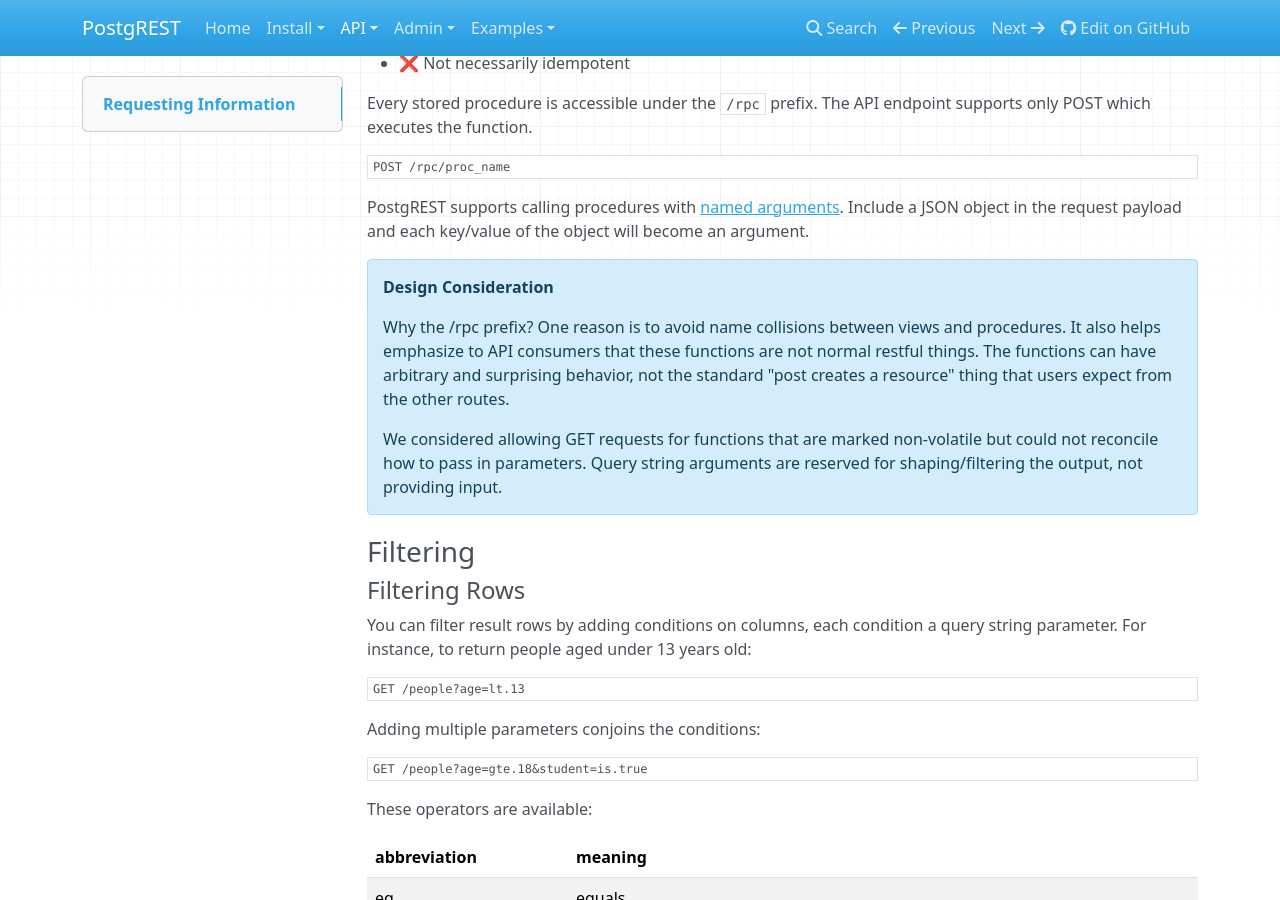
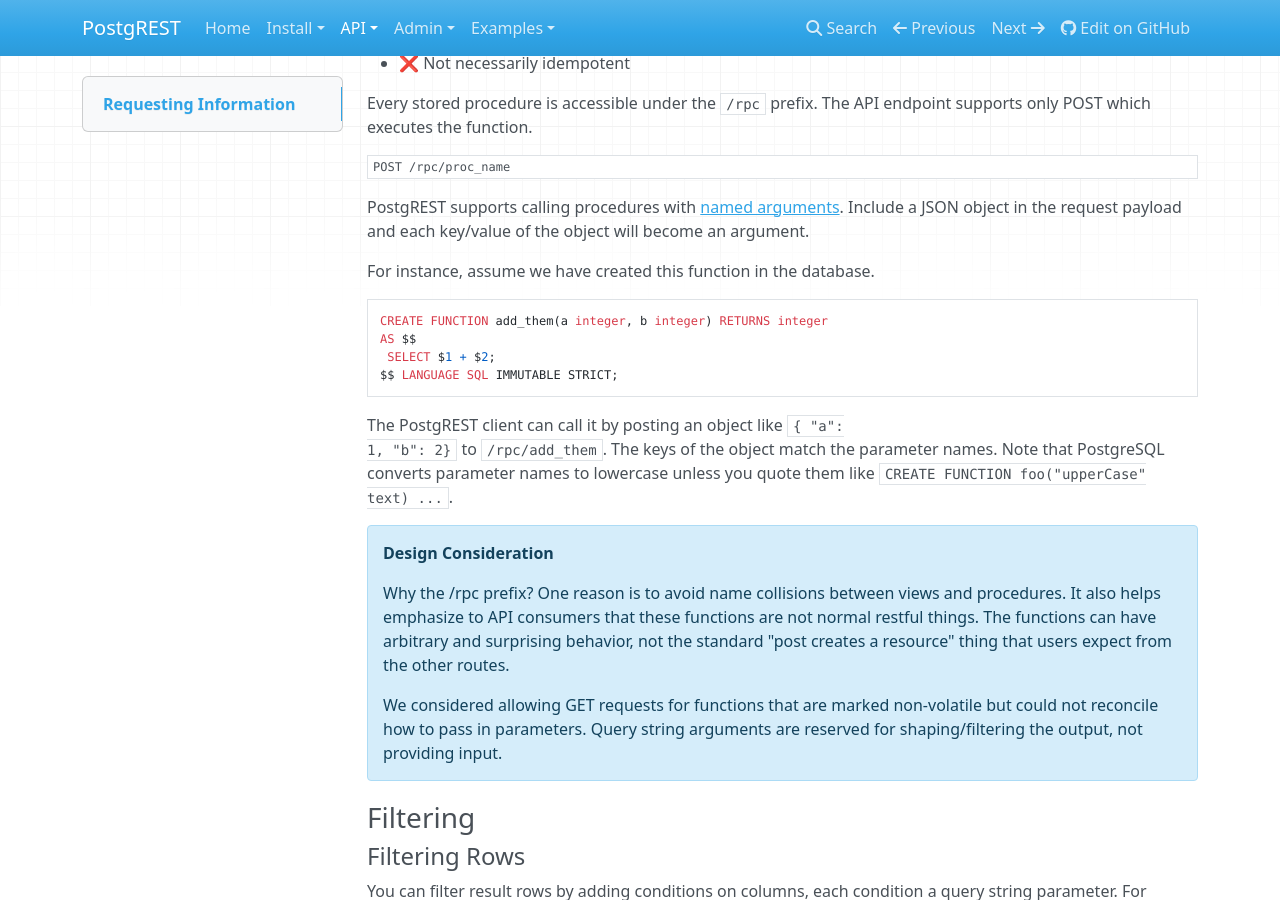
Before and after one commit to PostgREST/postgrest-docs, an MkDocs documentation site: the page built from docs/api/reading.md, in a window 1280 px wide and 900 px high, scrolled down 679 px. Built offline with MkDocs 1.6.1, drawn with Linux system fonts in a browser that asks for light colours; nearby versions of some CDN libraries; old or Windows-style settings are respelled for this version of MkDocs.

Commit message:
Give an example of RPC

````diff
--- a/docs/api/reading.md
+++ b/docs/api/reading.md
@@ -46,9 +46,24 @@
 ```
 
 PostgREST supports calling procedures with [named
-arguments](http://www.postgresql.org/docs/9.4/static/sql-syntax-calling-funcs.html#SQL-SYNTAX-CALLING-FUNCS-NAMED).
+arguments](https://www.postgresql.org/docs/current/static/sql-syntax-calling-funcs.html#SQL-SYNTAX-CALLING-FUNCS-NAMED).
 Include a JSON object in the request payload and each
 key/value of the object will become an argument.
+
+For instance, assume we have created this function in the database.
+
+```sql
+CREATE FUNCTION add_them(a integer, b integer) RETURNS integer
+AS $$
+ SELECT $1 + $2;
+$$ LANGUAGE SQL IMMUTABLE STRICT;
+```
+
+The PostgREST client can call it by posting an object like `{ "a":
+1, "b": 2}` to `/rpc/add_them`. The keys of the object match the
+parameter names. Note that PostgreSQL converts parameter names to
+lowercase unless you quote them like `CREATE FUNCTION foo("upperCase"
+text) ...`.
 
 <div class="admonition note">
   <p class="admonition-title">Design Consideration</p>
````
